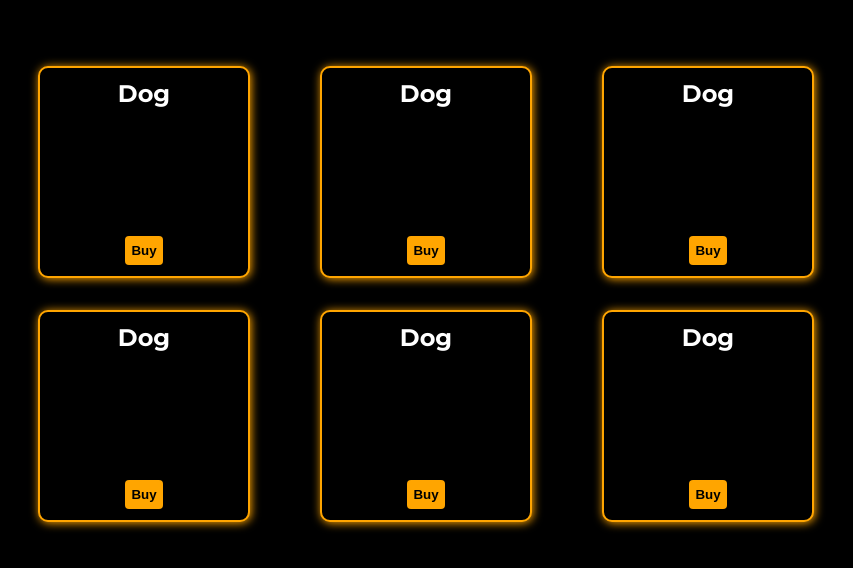
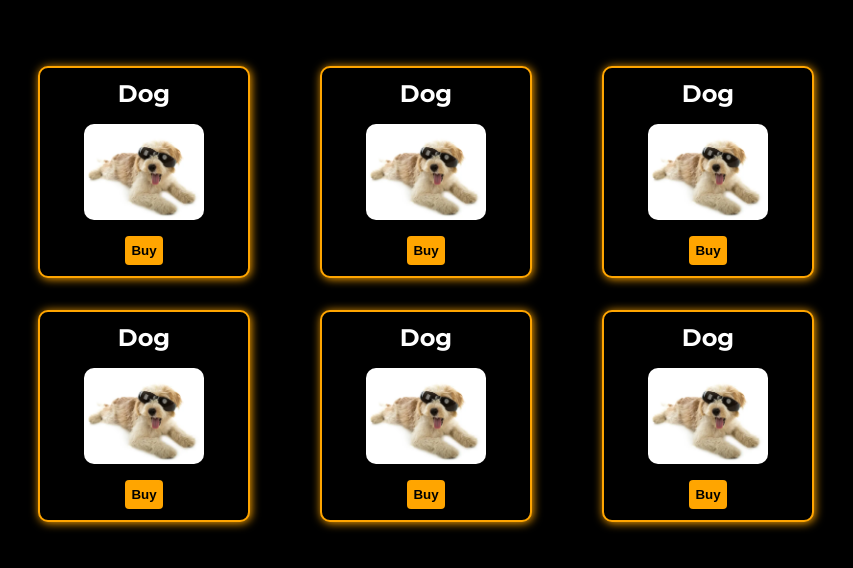
Before and after one commit to Devansh149/Responsive_grid_layout, a plain HTML site: page index.html in a window 1280 px wide. Shown: the part 106-674 px from the top of the page, without its empty margins (195-1048 px from the left). Drawn offline with Linux system fonts and the light colour scheme.

Commit message:
Update index.html

```diff
--- a/index.html
+++ b/index.html
@@ -16,36 +16,36 @@
     <div class="outer">
         <div class="item one">
             <h2>Dog</h2>
-            <img src="/images/dog.webp" alt="">
+            <img src="dog.webp" alt="dog-image">
             <button>Buy</button>
         </div>
         <div class="item two">
             <h2>Dog</h2>
-            <img src="/images/dog.webp" alt="">
+            <img src="dog.webp" alt="dog-image">
             <button>Buy</button>
 
         </div>
         <div class="item three">
             <h2>Dog</h2>
-            <img src="/images/dog.webp" alt="">
+            <img src="dog.webp" alt="dog-image">
             <button>Buy</button>
 
         </div>
         <div class="item four">
             <h2>Dog</h2>
-            <img src="/images/dog.webp" alt="">
+            <img src="dog.webp" alt="dog-image">
             <button>Buy</button>
 
         </div>
         <div class="item five">
             <h2>Dog</h2>
-            <img src="/images/dog.webp" alt="">
+            <img src="dog.webp" alt="dog-image">
             <button>Buy</button>
 
         </div>
         <div class="item six">
             <h2>Dog</h2>
-            <img src="/images/dog.webp" alt="">
+            <img src="dog.webp" alt="dog-image">
             <button>Buy</button>
 
         </div>
```
